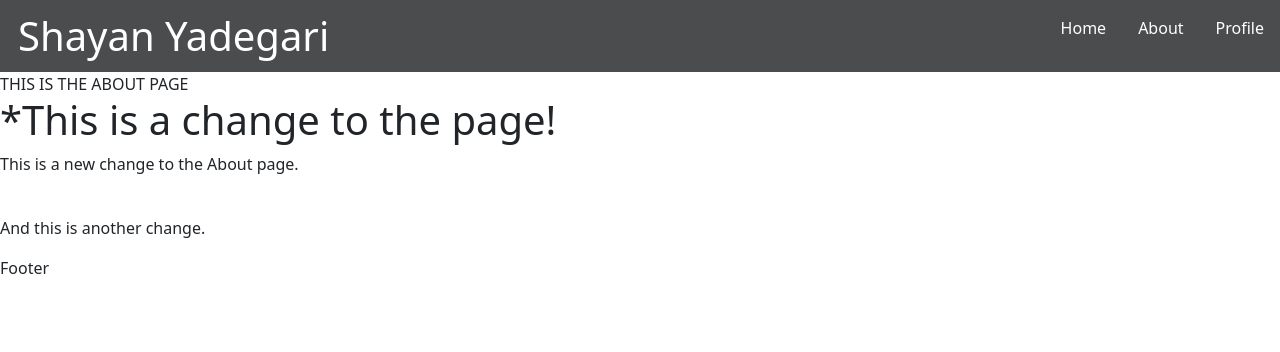
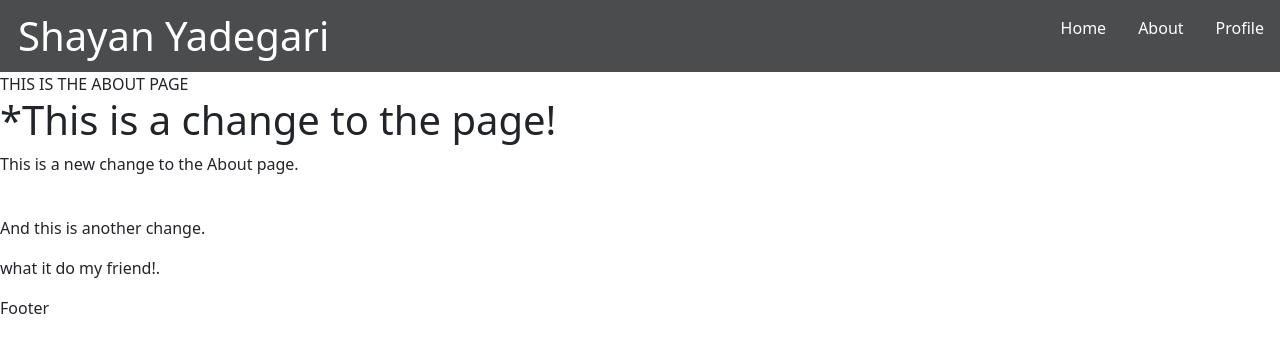
Before and after one commit to Sean-yad/photo-studio, a React (Create React App) app: page /About in a window 1280 px wide. Shown: the top 352 px of the page. Built offline with nearby package versions, Linux system fonts and the light colour scheme.

Commit message:
test change

```diff
--- a/src/Pages/About.js
+++ b/src/Pages/About.js
@@ -1,13 +1,16 @@
 import React from "react";
 
 function About() {
-  return <div>THIS IS THE ABOUT PAGE
-    <h1>*This is a change to the page!</h1>
-    <p>This is a new change to the About page.</p>
-    <br></br>
-    <p>And this is another change.</p>
-  </div>;
-
+  return (
+    <div>
+      THIS IS THE ABOUT PAGE
+      <h1>*This is a change to the page!</h1>
+      <p>This is a new change to the About page.</p>
+      <br></br>
+      <p>And this is another change.</p>
+      <p>what it do my friend!.</p>
+    </div>
+  );
 }
 
 export default About;
```
